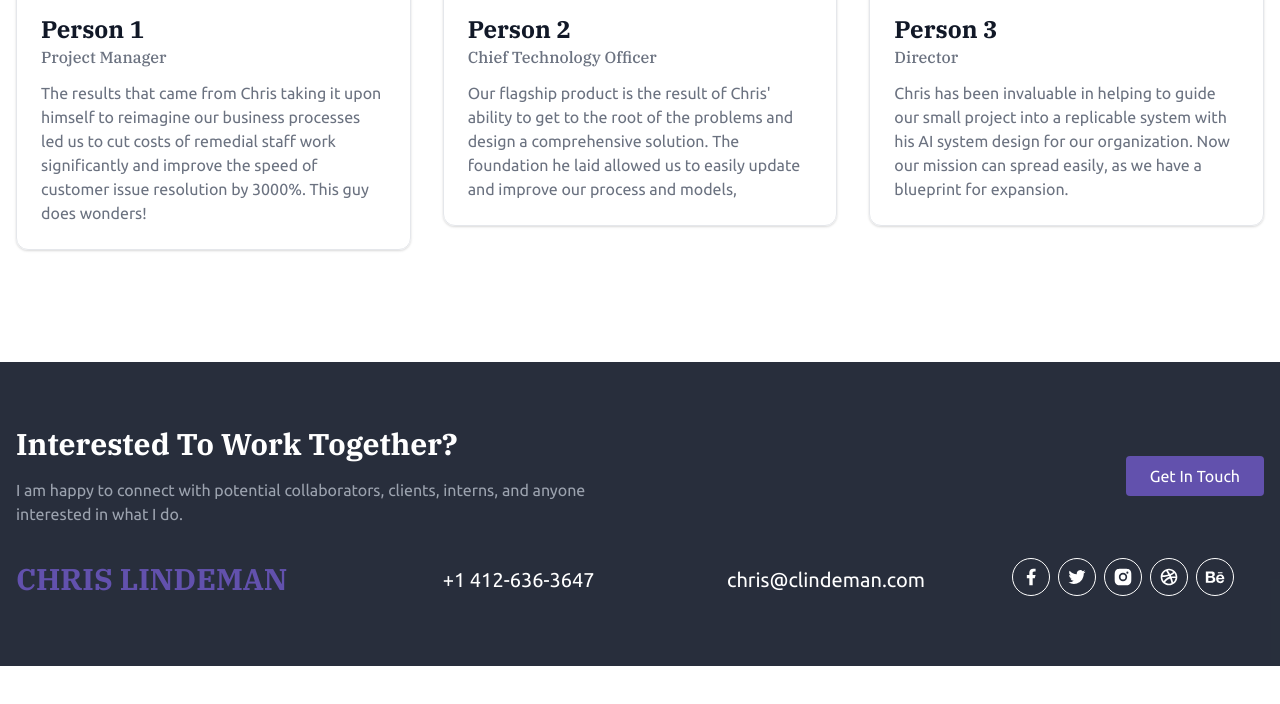
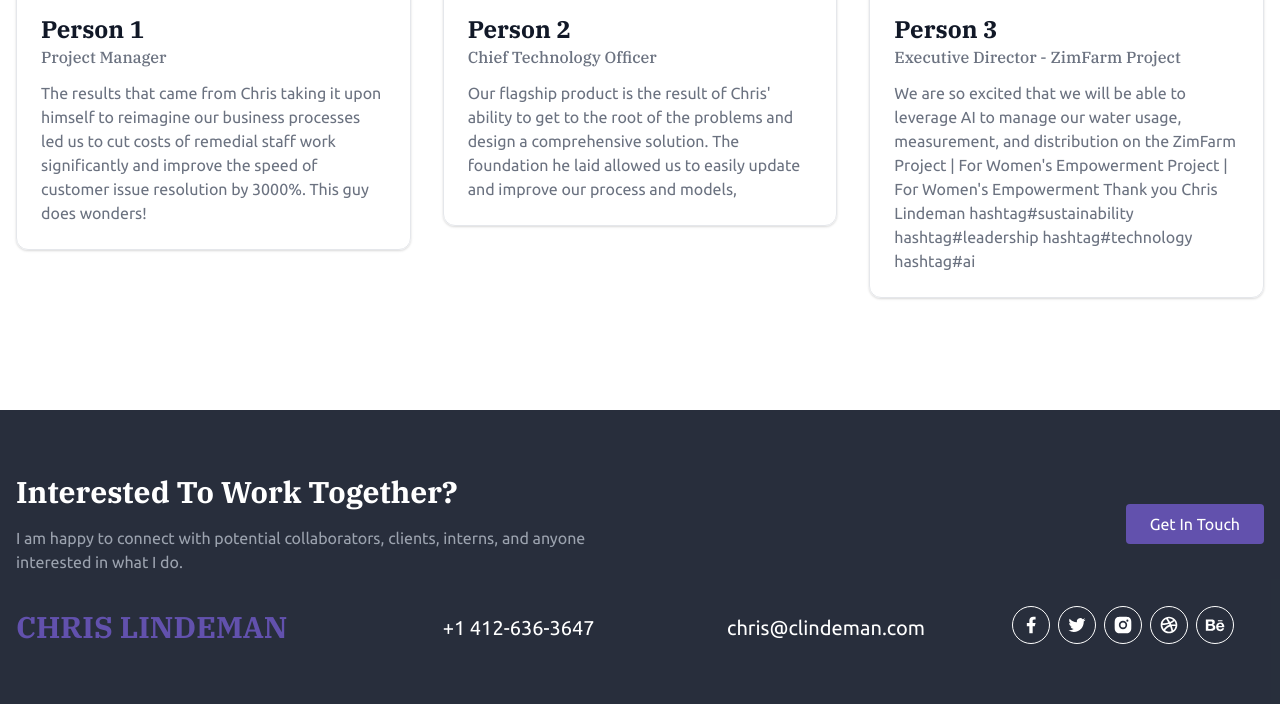
Before and after one commit to slimhindrance/personal_site, a plain HTML site: page index.html in a window 1280 px wide. Shown: the part 2470-3174 px from the top of the page. Before the commit the page ends 3136 px from the top, so only its background shows below. Drawn offline with Linux system fonts and the light colour scheme.

```diff
--- a/index.html
+++ b/index.html
@@ -163,8 +163,9 @@
                             <div class="border pb-6 pt-2 px-6 rounded-xl shadow">
                                 <img src="https://images.unsplash.com/photo-1517101724602-c257fe568157?ixid=MXwyMDkyMnwwfDF8c2VhcmNofDZ8fHBhcnJvdHxlbnwwfHx8&amp;ixlib=rb-1.2.1q=85&amp;fm=jpg&amp;crop=faces&amp;cs=srgb&amp;w=400&amp;h=400&amp;fit=crop" class="-mt-12 mb-4 rounded-xl" alt="..." width="100" height="100">
                                 <h3 class="font-bold text-2xl text-gray-900">Person 3</h3>
-                                <h4 class="font-medium mb-3">Director</h4>
-                                <p>Chris has been invaluable in helping to guide our small project into a replicable system with his AI system design for our organization. Now our mission can spread easily, as we have a blueprint for expansion.&nbsp;</p>
+                                <h4 class="font-medium mb-3">Executive Director - ZimFarm Project</h4>
+                                <!-- <p>Chris has been invaluable in helping to guide our small project into a replicable system with his AI system design for our organization. Now our mission can spread easily, as we have a blueprint for expansion.&nbsp;</p> -->
+                                <p>We are so excited that we will be able to leverage AI to manage our water usage, measurement, and distribution on the ZimFarm Project | For Women&apos;s Empowerment Project | For Women&apos;s Empowerment Thank you Chris Lindeman hashtag#sustainability hashtag#leadership hashtag#technology hashtag#ai</p>
                             </div>
                         </div>
                     </div>
```
